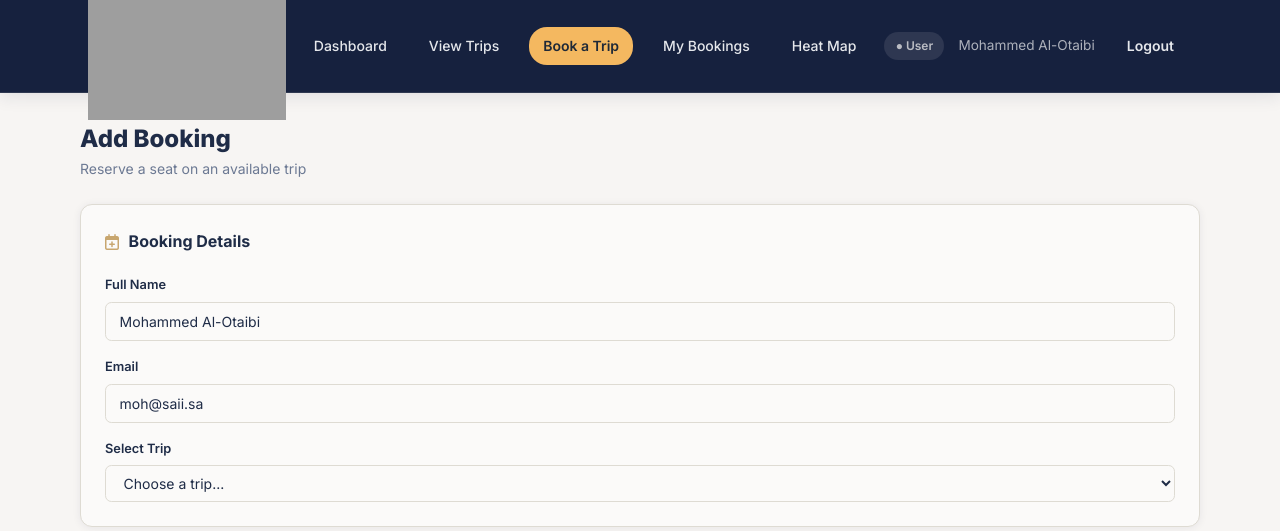
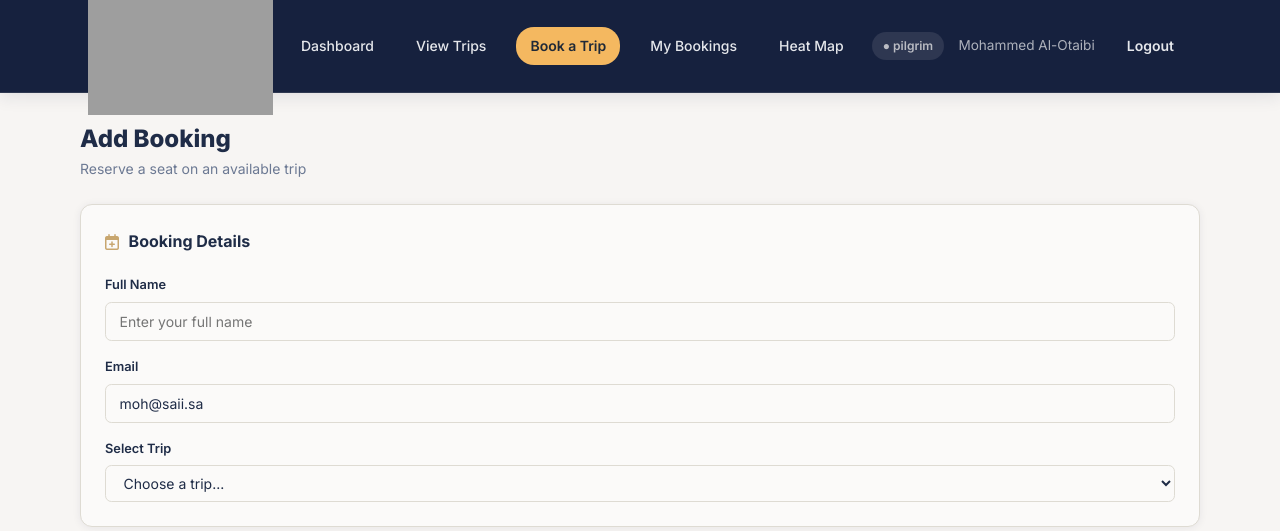
Before and after one commit to AmaniOun/SWE320, a PHP site: page /add-booking.php in a window 1280 px wide. Shown: the top 531 px of the page. Run offline with PHP 8.4, Linux system fonts and the light colour scheme; a user stored in the database is signed in; data comes from the database, SQL or seed files in the repository; grey boxes are pictures that could not be loaded.

Commit message:
Update add-booking.php

```diff
--- a/Phase4/add-booking.php
+++ b/Phase4/add-booking.php
@@ -1,42 +1,38 @@
 <?php
 session_start();
 
+ini_set('display_errors', 1);
+error_reporting(E_ALL);
+
+include "db_connection.php";
+
 if (!isset($_SESSION['UserID'])) {
-    header('Location: signin.php');
-    exit;
+    header("Location: signin.php");
+    exit();
 }
 
-require 'db_connection.php';
-
-$userID = (int)$_SESSION['UserID'];
-$userName = $_SESSION['User_Name'] ?? 'User';
+$userID = (int)($_SESSION['UserID'] ?? 0);
 $userEmail = $_SESSION['Email'] ?? '';
 $pilgrimID = (int)($_SESSION['pilgrim_id'] ?? 0);
 
-if ($userEmail === '' || !$pilgrimID) {
-    $stmt = mysqli_prepare($conn,
-        'SELECT u.Email, p.PilgrimID
-         FROM user u
-         LEFT JOIN pilgrim p ON p.UserID = u.UserID
-         WHERE u.UserID = ?
-         LIMIT 1'
-    );
-    mysqli_stmt_bind_param($stmt, 'i', $userID);
+if (!$pilgrimID && $userID) {
+    $stmt = mysqli_prepare($conn, "SELECT PilgrimID FROM pilgrim WHERE UserID = ? LIMIT 1");
+    mysqli_stmt_bind_param($stmt, "i", $userID);
     mysqli_stmt_execute($stmt);
     $result = mysqli_stmt_get_result($stmt);
+
     if ($row = mysqli_fetch_assoc($result)) {
-        $userEmail = $row['Email'] ?? $userEmail;
-        $pilgrimID = (int)($row['PilgrimID'] ?? 0);
-        $_SESSION['Email'] = $userEmail;
+        $pilgrimID = (int)$row['PilgrimID'];
         $_SESSION['pilgrim_id'] = $pilgrimID;
     }
+
     mysqli_stmt_close($stmt);
 }
 
 $errorMsg = '';
 $successData = null;
 $selectedTripKey = '';
-$fullName = $userName;
+$fullName = '';
 $email = $userEmail;
 
 function e($value) {
@@ -54,9 +50,6 @@ function formatTripRow($row) {
         'time' => date('h:i A', strtotime($row['DepartureTime'])),
         'seats' => $row['AvailableSeats'] . '/' . $row['TotalSeats'] . ' seats',
         'pickup' => $row['Pickup_Location'] ?? '',
-        'duration' => '',
-        'busType' => '',
-        'note' => '',
     ];
 }
 
@@ -89,6 +82,7 @@ if ($_SERVER['REQUEST_METHOD'] === 'POST') {
                  LIMIT 1
                  FOR UPDATE"
             );
+
             mysqli_stmt_bind_param($stmt, 'i', $tripID);
             mysqli_stmt_execute($stmt);
             $result = mysqli_stmt_get_result($stmt);
@@ -109,21 +103,29 @@ if ($_SERVER['REQUEST_METHOD'] === 'POST') {
                 "INSERT INTO booking (BookingDate, SeatNumber, BookingStatus, PilgrimID, TripID)
                  VALUES (CURDATE(), ?, 'Confirmed', ?, ?)"
             );
+
             mysqli_stmt_bind_param($stmt, 'iii', $seatNumber, $pilgrimID, $tripID);
+
             if (!mysqli_stmt_execute($stmt)) {
                 throw new Exception('Could not create booking.');
             }
+
             mysqli_stmt_close($stmt);
 
             $bookingID = mysqli_insert_id($conn);
 
             $stmt = mysqli_prepare($conn,
-                'UPDATE trip SET AvailableSeats = AvailableSeats - 1 WHERE TripID = ? AND AvailableSeats > 0'
+                "UPDATE trip
+                 SET AvailableSeats = AvailableSeats - 1
+                 WHERE TripID = ? AND AvailableSeats > 0"
             );
+
             mysqli_stmt_bind_param($stmt, 'i', $tripID);
+
             if (!mysqli_stmt_execute($stmt) || mysqli_stmt_affected_rows($stmt) !== 1) {
                 throw new Exception('Could not reserve a seat for this trip.');
             }
+
             mysqli_stmt_close($stmt);
 
             $qrValue = 'QR-SAII-BK' . str_pad($bookingID, 3, '0', STR_PAD_LEFT);
@@ -133,10 +135,13 @@ if ($_SERVER['REQUEST_METHOD'] === 'POST') {
                 "INSERT INTO qrcode (BookingID, QR_Value, ExpiryTime, QR_Status)
                  VALUES (?, ?, ?, 'Active')"
             );
+
             mysqli_stmt_bind_param($stmt, 'iss', $bookingID, $qrValue, $expiry);
+
             if (!mysqli_stmt_execute($stmt)) {
                 throw new Exception('Could not generate QR code.');
             }
+
             mysqli_stmt_close($stmt);
 
             mysqli_commit($conn);
@@ -144,6 +149,7 @@ if ($_SERVER['REQUEST_METHOD'] === 'POST') {
             $successData = formatTripRow($trip);
             $successData['booking_id'] = $bookingID;
             $successData['qr_value'] = $qrValue;
+
         } catch (Exception $ex) {
             mysqli_rollback($conn);
             $errorMsg = $ex->getMessage();
@@ -152,6 +158,7 @@ if ($_SERVER['REQUEST_METHOD'] === 'POST') {
 }
 
 $trips = [];
+
 $stmt = mysqli_prepare($conn,
     "SELECT t.TripID, t.Origin, t.Destination, t.DepartureDate, t.DepartureTime,
             t.TotalSeats, t.AvailableSeats, t.Status, t.Pickup_Location, b.Bus_Number
@@ -160,14 +167,18 @@ $stmt = mysqli_prepare($conn,
      WHERE t.Status = 'Confirmed' AND t.AvailableSeats > 0
      ORDER BY t.DepartureDate, t.DepartureTime"
 );
+
 mysqli_stmt_execute($stmt);
 $result = mysqli_stmt_get_result($stmt);
+
 while ($row = mysqli_fetch_assoc($result)) {
     $trips[(string)$row['TripID']] = formatTripRow($row);
 }
+
 mysqli_stmt_close($stmt);
 mysqli_close($conn);
 ?>
+
 <!DOCTYPE html>
 <html lang="en">
 <head>
@@ -177,26 +188,31 @@ mysqli_close($conn);
   <title>Book a Trip - SAI System</title>
   <link rel="stylesheet" href="styles.css"/>
 </head>
+
 <body class="page-wrapper">
 
-  <!-- SHARED HEADER -->
 <header class="navbar">
   <div class="navbar-inner">
     <a href="user-dashboard.php" class="nav-logo">
       <img src="image/saii.png" alt="SAII Logo" class="logo-img"/>
     </a>
+
     <nav class="nav-links">
       <a href="user-dashboard.php" class="nav-link">Dashboard</a>
       <a href="view-trips.php" class="nav-link">View Trips</a>
       <a href="add-booking.php" class="nav-link active">Book a Trip</a>
-        <a href="my-bookings.php" class="nav-link">My Bookings</a>
+      <a href="my_bookings.php" class="nav-link">My Bookings</a>
       <a href="user-heat-map.php" class="nav-link">Heat Map</a>
     </nav>
+
     <div class="nav-right">
-        <span class="role-chip user">&#9679; User</span>
-        <span style="color:rgba(255,255,255,.65);font-size:.85rem;"><?= e($userName) ?></span>
+      <span class="role-chip user">&#9679; pilgrim</span>
+      <span style="color:rgba(255,255,255,.65);font-size:.85rem;">
+          <?= htmlspecialchars($_SESSION['User_Name']) ?>
+      </span>
       <a href="logout.php" class="btn btn-sm btn-outline-dark">Logout</a>
     </div>
+
     <button class="nav-toggle" onclick="document.getElementById('nm').classList.toggle('open')" aria-label="Menu">&#9776;</button>
   </div>
 
@@ -204,7 +220,7 @@ mysqli_close($conn);
     <a href="user-dashboard.php" class="nav-link">Dashboard</a>
     <a href="view-trips.php" class="nav-link">View Trips</a>
     <a href="add-booking.php" class="nav-link active">Book a Trip</a>
-      <a href="my-bookings.php" class="nav-link">My Bookings</a>
+    <a href="my_bookings.php" class="nav-link">My Bookings</a>
     <a href="user-heat-map.php" class="nav-link">Heat Map</a>
     <div class="nav-mobile-footer">
       <a href="logout.php" class="btn btn-sm btn-outline-dark">Logout</a>
@@ -219,10 +235,12 @@ mysqli_close($conn);
     <p class="page-subtitle">Reserve a seat on an available trip</p>
   </div>
 
-    <div id="bookingAlert" class="no-trips-message" style="<?= $errorMsg ? '' : 'display:none;' ?>"><?= e($errorMsg) ?></div>
+  <div id="bookingAlert" class="no-trips-message" style="<?= $errorMsg ? '' : 'display:none;' ?>">
+    <?= e($errorMsg) ?>
+  </div>
 
   <form method="post" action="add-booking.php" id="bookingForm">
-      <!-- Booking form -->
+
     <div class="card" style="padding:1.5rem; margin-bottom:1rem;">
       <div class="form-card-title" style="margin-bottom:1.25rem;">
         <i class="fa-regular fa-calendar-plus" style="color:var(--accent);"></i>
@@ -243,17 +261,19 @@ mysqli_close($conn);
         <label class="form-label" for="tripSelect">Select Trip</label>
         <select class="form-select" id="tripSelect" name="trip_id">
           <option value="">Choose a trip...</option>
+
           <?php foreach ($trips as $tripKey => $trip): ?>
             <option value="<?= e($tripKey) ?>" <?= $selectedTripKey === $tripKey ? 'selected' : '' ?>>
               <?= e($trip['from']) ?> &rarr; <?= e($trip['to']) ?> | <?= e($trip['date_value']) ?> <?= e($trip['time']) ?>
             </option>
           <?php endforeach; ?>
+
         </select>
       </div>
     </div>
 
-      <!-- Available trips -->
     <div class="search-results" id="availableTrips">
+
       <?php if (empty($trips)): ?>
         <div class="no-trips-message">No available trips at the moment.</div>
       <?php endif; ?>
@@ -261,6 +281,7 @@ mysqli_close($conn);
       <?php foreach ($trips as $tripKey => $trip): ?>
         <div class="trip-search-card selectable-trip" data-trip="<?= e($tripKey) ?>">
           <div class="trip-search-bar"></div>
+
           <div class="trip-search-content">
             <div class="trip-search-top">
               <div class="trip-search-title-wrap">
@@ -269,11 +290,13 @@ mysqli_close($conn);
               </div>
               <span class="search-status-badge">active</span>
             </div>
+
             <div class="trip-search-route">
               <div class="trip-search-place"><?= e($trip['from']) ?></div>
               <div class="trip-search-line"></div>
               <div class="trip-search-place"><?= e($trip['to']) ?></div>
             </div>
+
             <div class="trip-search-meta">
               <span><?= e($trip['date']) ?></span>
               <span><?= e($trip['time']) ?></span>
@@ -282,17 +305,17 @@ mysqli_close($conn);
           </div>
         </div>
       <?php endforeach; ?>
+
     </div>
 
     <button type="submit" id="confirmBookingBtn" class="btn btn-accent btn-full" style="margin-top:1rem; padding:1rem 1.25rem; font-size:1rem; font-weight:800;">
       <i class="fa-solid fa-circle-check"></i>
       Confirm Booking
     </button>
+
   </form>
-
 </div>
 
-  <!-- Confirmation modal -->
 <div id="successModal" class="modal <?= $successData ? 'active' : '' ?>">
   <div class="modal-box qr-pass-box" style="border-top: 5px solid var(--primary);">
     <h3 id="qrTitle">Boarding Pass</h3>
@@ -308,6 +331,7 @@ mysqli_close($conn);
         Reservation confirmed for <?= e($successData['date']) ?> at <?= e($successData['time']) ?>
       <?php endif; ?>
     </p>
+
     <p id="qrInfo" class="qr-info-text">
       <?php if ($successData): ?>
         <?= e($successData['from']) ?> &rarr; <?= e($successData['to']) ?> | <?= e($successData['bus']) ?><br>
@@ -435,5 +459,6 @@ mysqli_close($conn);
     }
   });
 </script>
+
 </body>
 </html>
```
Lines whose indentation alone changed are shown as unchanged.
